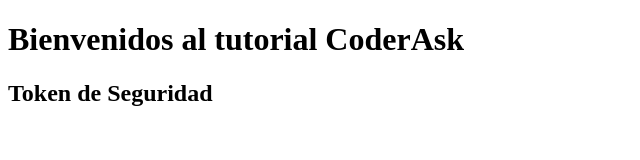
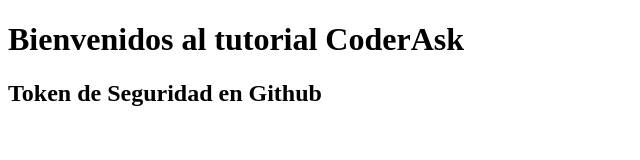
Before and after one commit to CoderAsk-Coderhouse/coderask, a plain HTML site: page index.html in a window 1280 px wide. Shown: the whole page, without its empty margins (0-640 px from the left). Drawn offline with Linux system fonts and the light colour scheme.

Commit message:
comentario

```diff
--- a/index.html
+++ b/index.html
@@ -9,7 +9,7 @@
 <body>
     <header>
         <h1>Bienvenidos al tutorial CoderAsk</h1>
-        <h2>Token de Seguridad</h2>
+        <h2>Token de Seguridad en Github</h2>
     </header>
 </body>
 </html>
```
